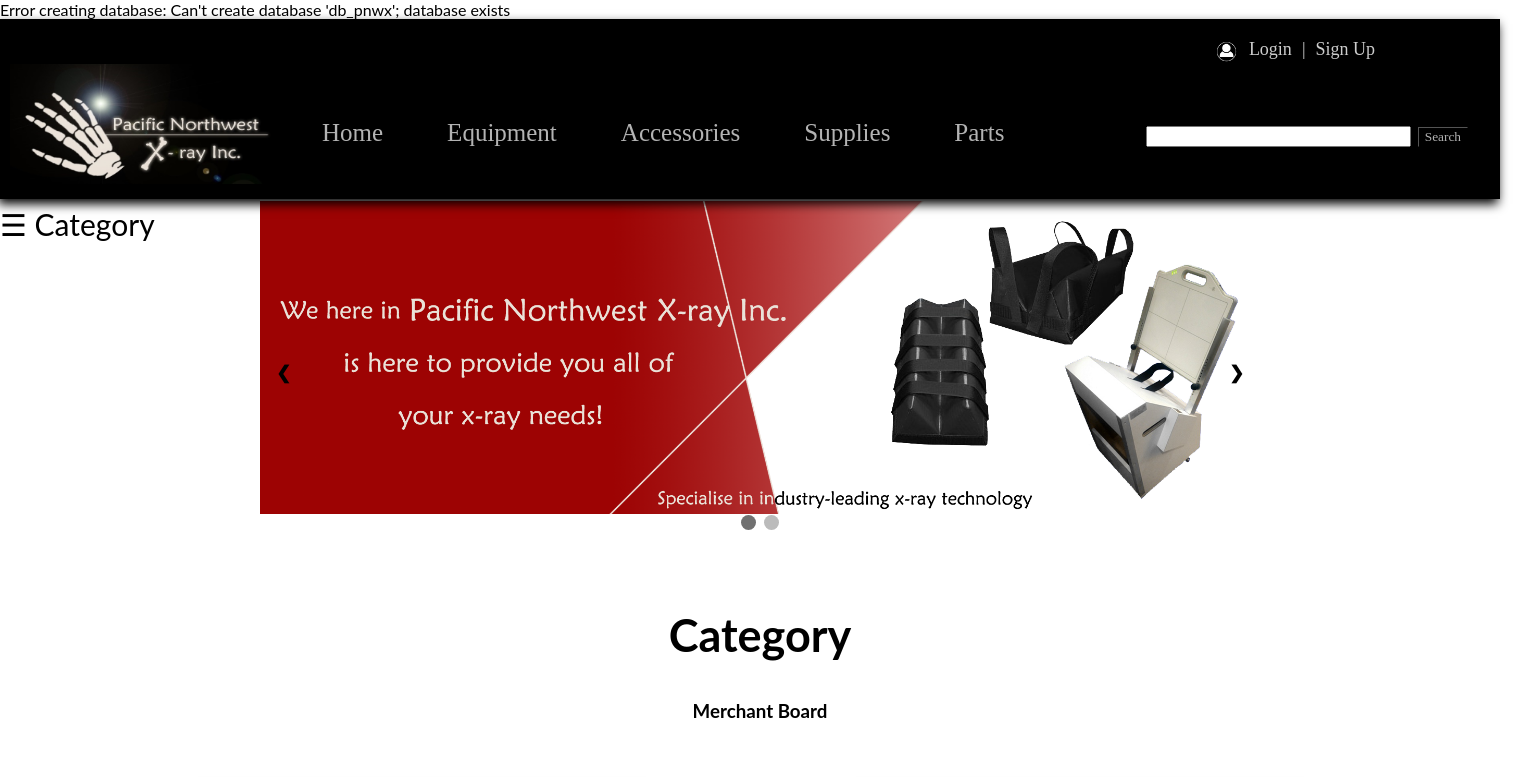
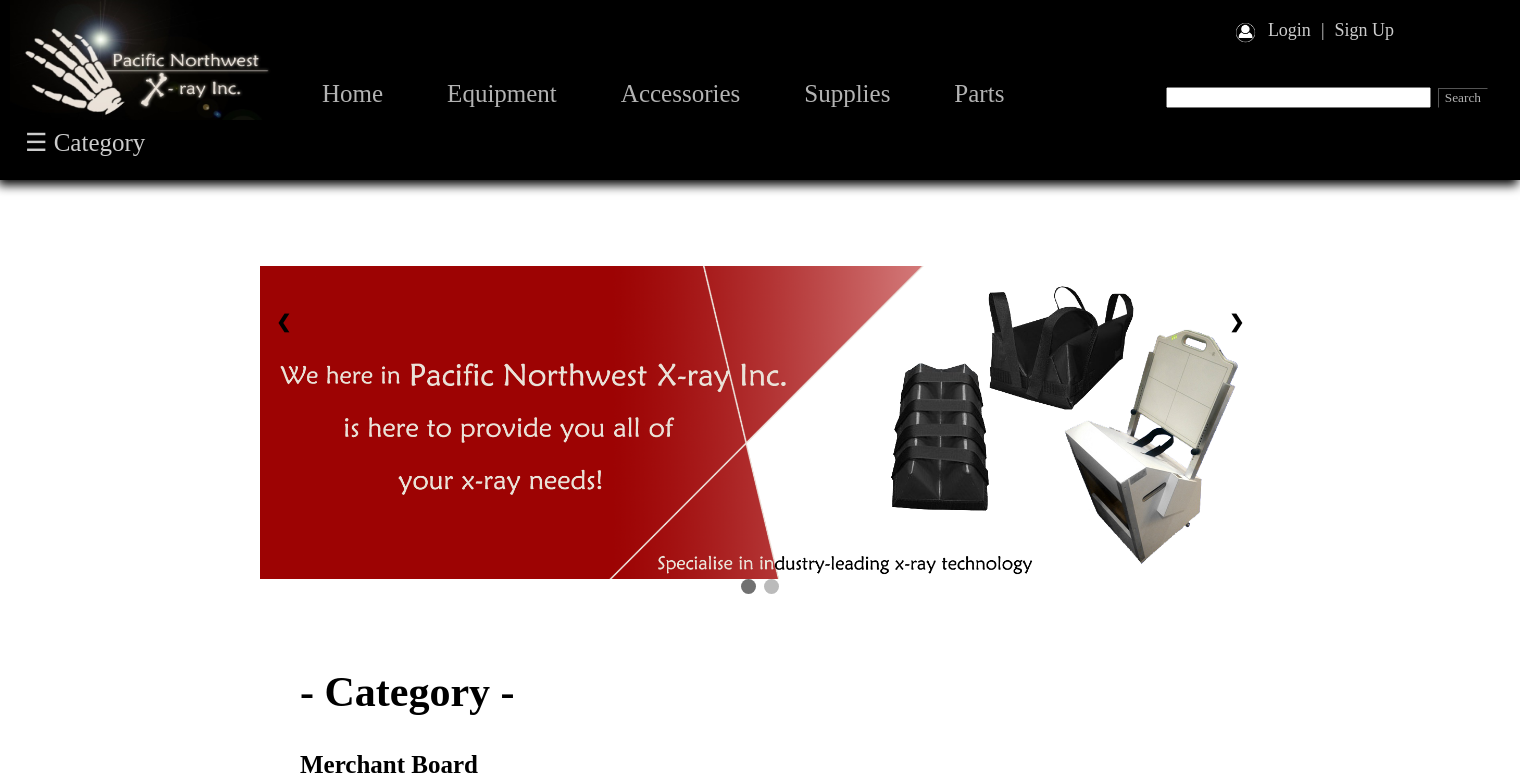
Before and after one commit to dekufanboy727/TME2104-Project, a PHP site: page / in a window 1520 px wide. Shown: the top 777 px of the page. Run offline with PHP 8.4, Linux system fonts and the light colour scheme.

Commit message:
index php ui

```diff
--- a/CSS/stylesheet.css
+++ b/CSS/stylesheet.css
@@ -1,16 +1,19 @@
 html,
 body {
-  margin: 0;
+  margin-top: 0;
   padding: 0;
+  font-family:  Maiandra GD;
+  scroll-padding-top: 200px;
 }
 
+/*Header*/
 .HeaderHeader {
   background: black;
-  min-width: 1500px;
   height: 180px;
-  box-shadow: -2px 5px 10px black;
   position: fixed;
   z-index: 1;
+  width: 100%;
+  box-shadow: -2px 5px 10px black;
 }
 
 .SearchButton {
@@ -34,8 +37,6 @@
 }
 
 .navigation {
-  padding-top: 20px;
-  padding-bottom: 40px;
   background: #000000;
   color: #eae2d8;
 }
@@ -172,7 +174,7 @@
   position: relative;
   margin: auto;
   z-index: 0;
-  margin-top: 12%;
+  padding-top: 230px;
 }
 
 /* Next & previous buttons */
@@ -333,18 +324,27 @@
   display: table;
 }
 
+.row h3{
+  font-family: Maiandra GD;
+  font-size:25px;
+  padding-left: 150px;
+}
+
 .title {
   color: grey;
 }
 
 .Showcase {
-  text-align: center;
+  text-align: left;
   min-width: 1500px;
+  padding-left: 150px;
 }
 
 .page1-title {
-  font-size: 30px;
-  text-align: center;
+  font-size: 28px;
+  text-align: left;
+  font-family: Maiandra GD;
+  padding-left: 150px;
 }
 
 .page2-main-background {
@@ -404,10 +404,6 @@
 
 /******sidebar*********/
 
-body {
-  font-family: "Lato", sans-serif;
-}
-
 .sidenav {
   height: 100%;
   width: 0;
@@ -424,10 +420,11 @@
 .sidenav a {
   padding: 8px 8px 8px 32px;
   text-decoration: none;
-  font-size: 25px;
-  color: #818181;
+  font-size: 22px;
+  color: #acacac;
   display: block;
   transition: 0.3s;
+  font-family: Maiandra GD;
 }
 
 .sidenav a:hover {
@@ -446,3 +443,26 @@
   .sidenav {padding-top: 15px;}
   .sidenav a {font-size: 18px;}
 }
+
+#Push_header, #Push_footer {
+  transition: .5s ease-in-out;
+}
+
+#Push_main{
+  transition: .5s ease-in-out;
+}
+
+#expand_sidenav {
+  font-size:25px;
+  cursor:pointer;
+  font-family:Maiandra GD;
+  position: fixed;
+  z-index: 1;
+  margin-top: 110px;
+  background-color: black;
+  color: #cccccc;
+  padding-top: 0px;
+  padding-left: 25px;
+  padding-right: 15px;
+  transition: .5s ease-in-out;
+}
--- a/index.php
+++ b/index.php
@@ -26,13 +26,14 @@
           echo "Database created successfully";
         } else
         {
-          echo "Error creating database: " . mysqli_error($conn);
+          //echo "Error creating database: " . mysqli_error($conn);
         }
 
         mysqli_close($conn);
     ?>
 
-        <header class="HeaderHeader">
+        <header class="HeaderHeader" id="Push_header">
+            <img class="logo" src="Pictures/LOGO.jpeg" alt="Pacific Northwest X-Ray Inc.">
             <div class="login_register">
                 <ul>
                   <li><a href="register.php">Sign Up</a></li>
@@ -41,8 +42,6 @@
                   <li><img class="image_login_register" src="Pictures/login_register_icon.png" alt="Login and register icon""></li>
                 </ul>
             </div>
-
-            <img class="logo" src="Pictures/LOGO.jpeg" alt="Pacific Northwest X-Ray Inc.">
 
             <div class="navigation">
                 <ul >
@@ -62,22 +61,25 @@
 
                 </ul>
             </div>
-
+        </header>
         <div id="mySidenav" class="sidenav">
               <a href="javascript:void(0)" class="closebtn" onclick="closesidebar()">&times;</a>
-              <a href="#merchantBoard">Merchant Board</a>
-              <a href="#silverRecovery">Silver Recovery Systems</a>
+              <br>
+              <a href="#merchantBoard" >Merchant Board</a>
+              <br>
+              <a href="#silverRecovery" >Silver Recovery Systems</a>
+              <br>
               <a href="#veterinary">Veterinary</a>
-              <a href="#xray">X-Ray Test Meters</a>
+              <br>
+              <a href="#xray" ">X-Ray Test Meters</a>
         </div>
         <br>
-            <span style="font-size:30px;cursor:pointer" onclick="sidebar()">&#9776; Category</span>
+        <a id="expand_sidenav">
+        <span onclick="sidebar()">&#9776; Category</span>
+        </a>
+        <br>
 
-
-
-        </header>
-        <br>
-        <main>
+        <main id="Push_main">
         <div class="slidebanner-container">
             <div class="mySlides">
               <img src="Pictures/pnwxHomePage.png" style="width:100%">
@@ -111,13 +113,14 @@
             </div>
             <br>
             <br>
+
         <section class="Showcase">
-
           <div class="page1-title">
-			      <h2>Category</h2>
+			      <h2>- Category -</h2>
 			    </div>
               <div class="row">
                 <h3 id ="merchantBoard"> Merchant Board </h3>
+
                 <div class="column">
                   <div class="card">
                     <img src="Pictures/merchantBoard1.jpg" alt="merchantBoard1">
@@ -132,7 +135,7 @@
                 <div class="column">
                   <div class="card">
                     <img src="Pictures/merchantBoard2.jpg" alt="merchantBoard2">
-                    <div class="grid-grid-container">
+                    <div class="grid-container">
                       <h2> 	PNWX Light Duty Merchant Board for Film Cassettes</h2>
                       <p class="title">$770.00</p>
                       <p><a href="http://www.pnwx.com/Accessories/PatAsst/MerchantBoards/"><button class="button">LEARN MORE</button></a></p>
@@ -223,10 +226,8 @@
 
             </section>
         </main>
-        <br>
 
-
-        <footer class="FooterFooter">
+        <footer class="FooterFooter" id="Push_footer">
             <div class="FFooterUpperPortion">
                 <div class="FFooterIcon">
                     <img src="Pictures/LOGO.jpeg" alt="Pacific Northwest X-Ray Inc.">
--- a/slides.js
+++ b/slides.js
@@ -28,8 +28,20 @@
 /**Sidebar*** */
 function sidebar() {
   document.getElementById("mySidenav").style.width = "250px";
+  document.getElementById("Push_header").style.paddingLeft = "250px";
+  document.getElementById("Push_main").style.paddingLeft = "250px";
+  document.getElementById("expand_sidenav").style.paddingLeft = "250px";
+  document.getElementById("expand_sidenav").style.opacity = "0";
+  document.getElementById("Push_footer").style.marginLeft = "250px";
 }
 
 function closesidebar() {
   document.getElementById("mySidenav").style.width = "0";
+  document.getElementById("Push_header").style.paddingLeft = "0";
+  document.getElementById("Push_main").style.paddingLeft = "0";
+  document.getElementById("expand_sidenav").style.paddingLeft = "25px";
+  document.getElementById("expand_sidenav").style.paddingTop = "5px";
+  document.getElementById("expand_sidenav").style.paddingRight = "15px";
+  document.getElementById("expand_sidenav").style.opacity = "100";
+  document.getElementById("Push_footer").style.marginLeft = "0";
 }
```
Also changed, not shown: other parts of CSS/stylesheet.css (+16 -26 lines). Lines whose indentation alone changed are shown as unchanged.
